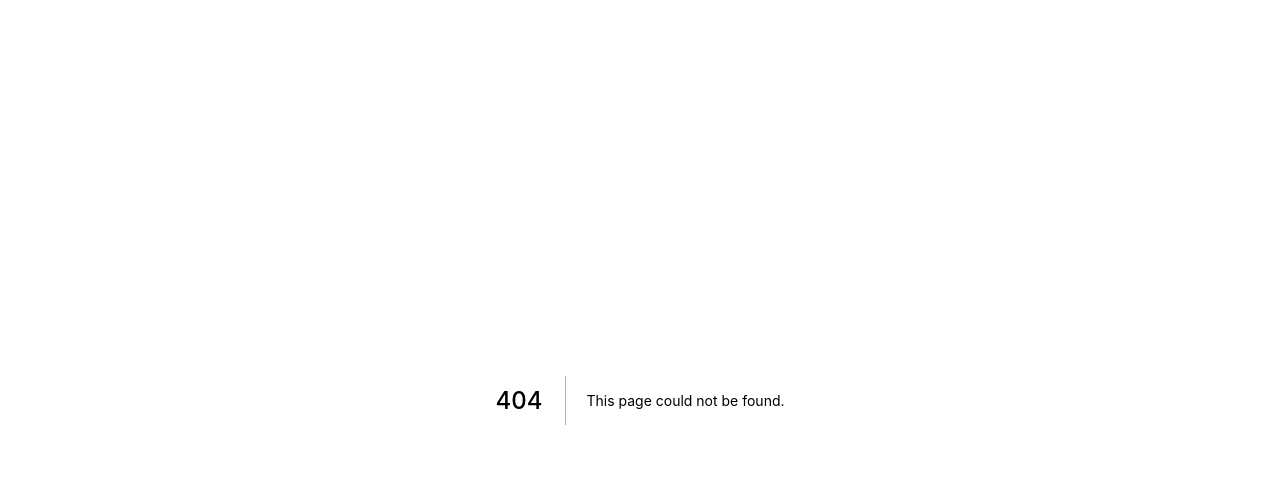
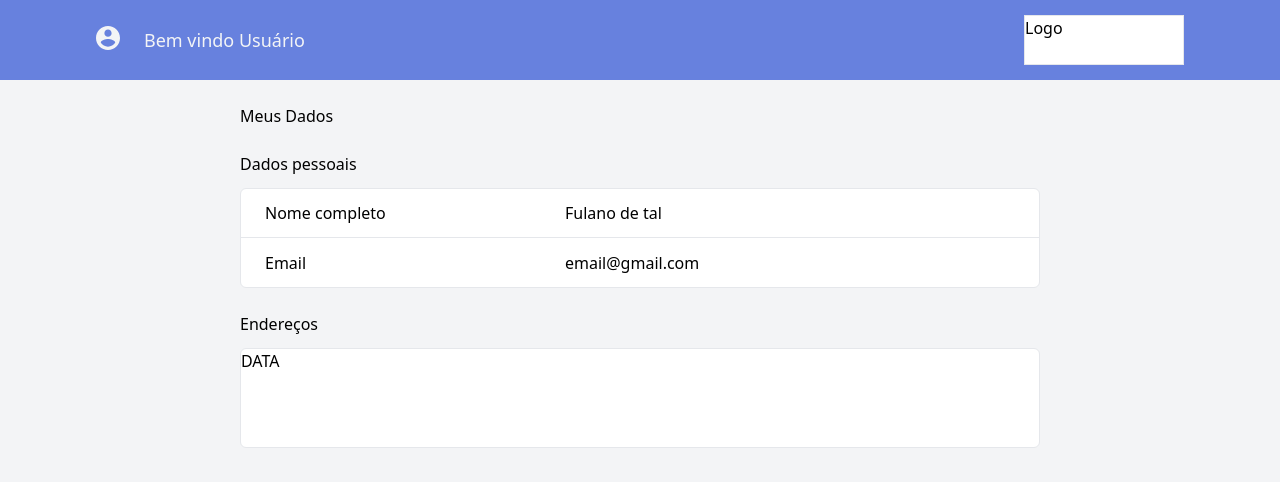
Before and after one commit to Leandro-C-Reis/store-web, a Next.js app: page /profile in a window 1280 px wide. Before the commit this address had no page. Shown: the top 482 px of the page. Built offline with nearby package versions, Linux system fonts and the light colour scheme.

Commit message:
build(page): create profile page

```diff
--- a/src/components/cart/header.tsx
+++ b/src/components/cart/header.tsx
@@ -5,7 +5,7 @@ import UserIcon from '@/public/assets/user';
 const Header = () => {
 
     return (
-        <header className="w-full h-80px px-24 flex items-center justify-between " style={{ backgroundColor: '#6781DE' }}>
+        <header className="w-full h-80px px-24 flex items-center justify-between sticky top-0 z-10" style={{ backgroundColor: '#6781DE' }}>
             <div className="text-gray-100 flex">
                 <details className="relative">
                     <summary className="inline outline-none cursor-pointer">
@@ -13,7 +13,7 @@ const Header = () => {
                     </summary>
                     <section className="absolute w-auto h-auto p-4 bg-white border rounded border-gray-500 text-gray-500">
                         <div>
-                            <Link href="/">
+                            <Link href="/profile">
                                 <a>Configurações</a>
                             </Link>
                         </div>
--- a/src/components/header/logged.tsx
+++ b/src/components/header/logged.tsx
@@ -38,7 +38,7 @@ const Logged = () => {
                         </summary>
                         <section className="border border-gray-500 rounded bg-white p-4 absolute right-0">
                             <div>
-                                <Link href="/">
+                                <Link href="/profile">
                                     <a>Configurações</a>
                                 </Link>
                             </div>
--- /dev/null
+++ b/src/pages/profile.tsx
@@ -0,0 +1,57 @@
+
+import Header from '@/components/cart/header';
+
+const Profile = () => {
+
+    return (
+        <div className="h-screen bg-gray-100">
+            <Header />
+            <div className="w-auto flex flex-col items-center justify-evenly">
+                <div className="my-6">
+                    <h1>Meus Dados</h1>
+                    <div className="my-6">
+                        <h2 className="my-3">
+                            Dados pessoais
+                        </h2>
+                        <div className="w-800px h-100px border rounded-md bg-white">
+                            <div className="w-full h-2/4 border-b px-6 flex items-center">
+                                <div className="w-2/5">
+                                    <span className="">
+                                        Nome completo
+                                    </span>
+                                </div>
+                                <div className="w-3/5">
+                                    <span className="">
+                                        Fulano de tal
+                                    </span>
+                                </div>
+                            </div>
+                            <div className="w-full h-2/4 flex items-center px-6">
+                                <div className="w-2/5">
+                                    <span>
+                                        Email
+                                    </span>
+                                </div>
+                                <div className="w-2/5">
+                                    <span>
+                                        email@gmail.com
+                                    </span>
+                                </div>
+                            </div>
+                        </div>
+                    </div>
+                    <div className="my-6">
+                        <h2 className="my-3">
+                            Endereços
+                        </h2>
+                        <div className="w-800px h-100px border rounded-md bg-white">
+                            DATA
+                        </div>
+                    </div>
+                </div>
+            </div>
+        </div>
+    );
+}
+
+export default Profile;
```
